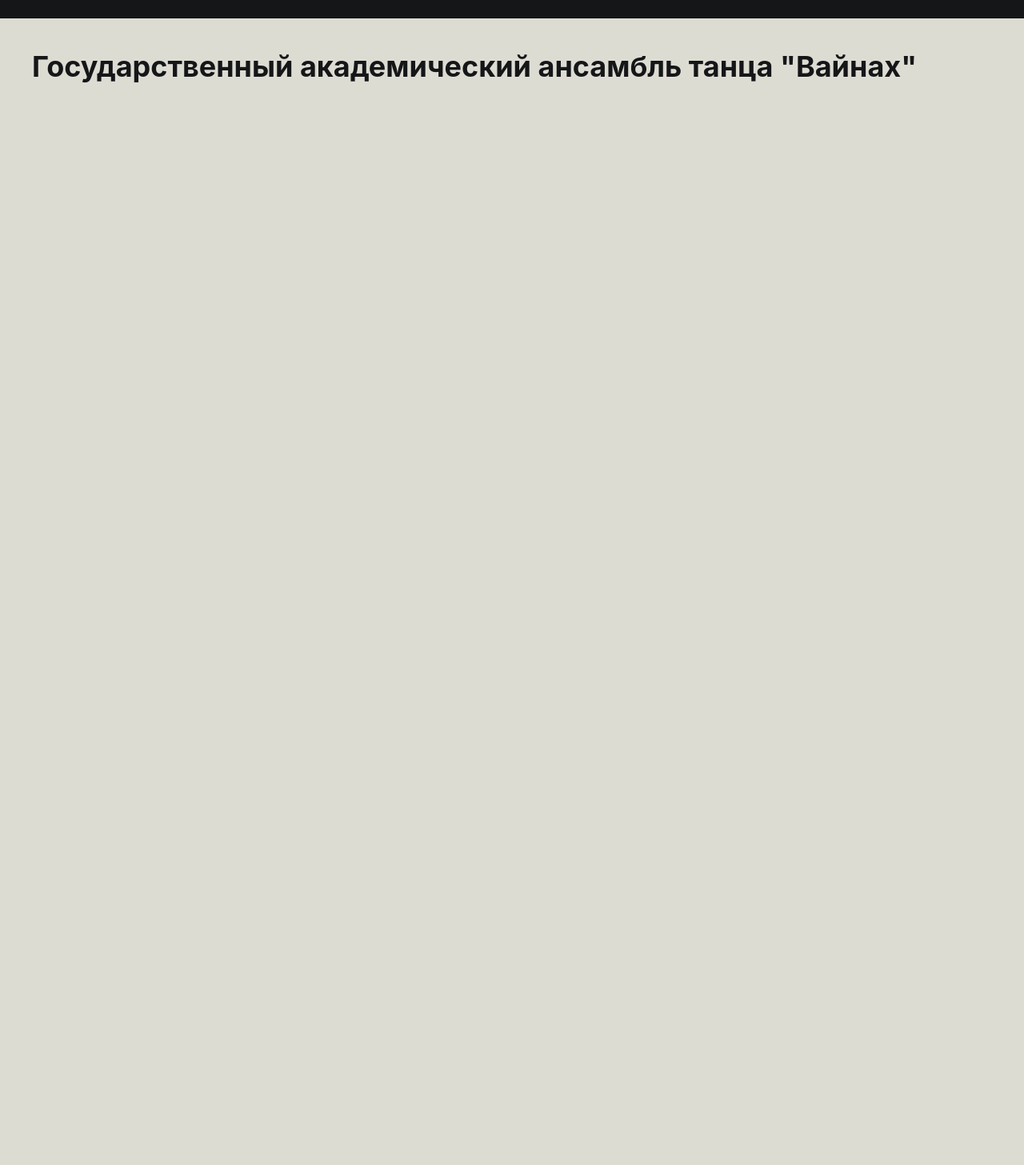
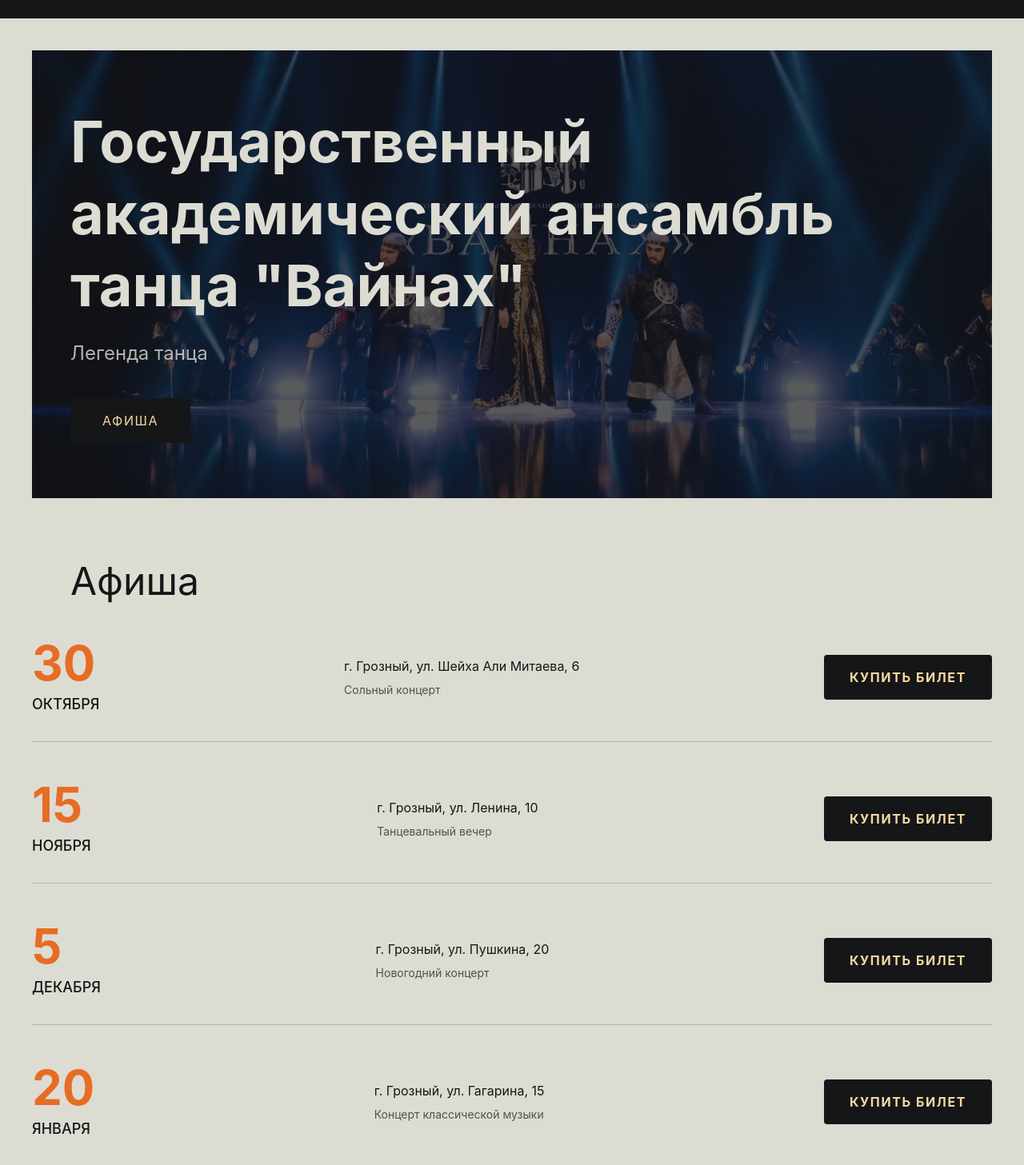
Before and after one commit to ibragim-ast/vainakh, a Next.js app: page / in a window 1280 px wide. Shown: the part 129-1586 px from the top of the page at 80% size. Before the commit the page ends 800 px from the top, so only its background shows below. Built offline with nearby package versions, Linux system fonts and the light colour scheme.

Commit message:
Добавлены карточки с логикой сортировки отдельным компонентом

```diff
--- a/src/app/page.tsx
+++ b/src/app/page.tsx
@@ -1,9 +1,11 @@
+import Hero from "@/components/blocks/Hero";
+import Afisha from "@/components/blocks/Afisha";
+
 export default function Home() {
   return (
     <div className="p-10">
-      <h1 className="text-4xl font-bold">
-        Государственный академический ансамбль танца "Вайнах"
-      </h1>
+      <Hero />
+      <Afisha />
     </div>
   );
 }
--- /dev/null
+++ b/src/components/blocks/Afisha.tsx
@@ -0,0 +1,61 @@
+import EventCard from "../ui/EventCard";
+
+const eventsData = [
+  {
+    id: 1,
+    dayOfTheMonth: 30,
+    month: "октября",
+    description: "Сольный концерт",
+    address: "г. Грозный, ул. Шейха Али Митаева, 6",
+    dateIso: "2026-10-30",
+  },
+  {
+    id: 2,
+    dayOfTheMonth: 15,
+    month: "ноября",
+    description: "Танцевальный вечер",
+    address: "г. Грозный, ул. Ленина, 10",
+    dateIso: "2026-11-15",
+  },
+  {
+    id: 4,
+    dayOfTheMonth: 20,
+    month: "января",
+    description: "Концерт классической музыки",
+    address: "г. Грозный, ул. Гагарина, 15",
+    dateIso: "2027-01-20",
+  },
+  {
+    id: 3,
+    dayOfTheMonth: 5,
+    month: "декабря",
+    description: "Новогодний концерт",
+    address: "г. Грозный, ул. Пушкина, 20",
+    dateIso: "2026-12-05",
+  },
+];
+
+export default function Afisha() {
+  return (
+    <section className="py-20 bg-brand-light">
+      <div className="max-w-6xl mx-auto px-4 md:px-6 w-full">
+        <h2 className="text-3xl md:text-5xl text-brand-dark">Афиша</h2>
+      </div>
+
+      {eventsData
+        .sort(
+          (a, b) =>
+            new Date(a.dateIso).getTime() - new Date(b.dateIso).getTime(),
+        )
+        .map((item) => (
+          <EventCard
+            key={item.id}
+            dayOfTheMonth={item.dayOfTheMonth}
+            month={item.month}
+            address={item.address}
+            description={item.description}
+          />
+        ))}
+    </section>
+  );
+}
--- /dev/null
+++ b/src/components/blocks/Hero.tsx
@@ -0,0 +1,27 @@
+import Image from "next/image";
+
+export default function Hero() {
+  return (
+    <section className="relative overflow-hidden min-h-[70vh] flex items-center bg-brand-light">
+      <Image
+        src="/hero-bg.webp"
+        alt="Выступление ансамбля Вайнах"
+        fill
+        priority
+        className="object-cover object-center"
+      />
+      <div className="absolute inset-0 bg-brand-dark/70"></div>
+      <div className="relative z-10 max-w-6xl mx-auto px-4 md:px-6 w-full">
+        <h1 className="font-sans font-bold text-3xl md:text-5xl lg:text-7xl text-brand-light mb-6 leading-tight">
+          Государственный академический ансамбль танца "Вайнах"
+        </h1>
+        <p className="md:mb-10 mb-6 text-xl md:text-2xl text-brand-light/80 max-w-2xl">
+          Легенда танца
+        </p>
+        <button className="text-sm md:text-base uppercase tracking-widest px-10 py-4 bg-brand-dark text-brand-gold rounded-sm transition-colors hover:bg-brand-orange hover:text-brand-dark">
+          Афиша
+        </button>
+      </div>
+    </section>
+  );
+}
--- /dev/null
+++ b/src/components/ui/EventCard.tsx
@@ -0,0 +1,34 @@
+interface EventCardProps {
+  dayOfTheMonth: number;
+  month: string;
+  description: string;
+  address: string;
+}
+
+export default function EventCard({
+  dayOfTheMonth,
+  month,
+  description,
+  address,
+}: EventCardProps) {
+  return (
+    <div className="mt-12 flex flex-col md:flex-row gap-6 md:gap-10 items-start md:items-center justify-between border-b border-brand-dark/20 pb-8">
+      <div className="flex flex-col gap-2">
+        <span className=" md:text-6xl font-sans  text-brand-orange text-5xl font-bold">
+          {dayOfTheMonth}
+        </span>
+        <span className="text-lg uppercase font-medium">{month}</span>
+      </div>
+      <div className="flex flex-col gap-2">
+        <span>{address}</span>
+        <p className="text-sm text-brand-dark/70">{description}</p>
+      </div>
+
+      <div>
+        <button className="bg-brand-dark text-brand-gold px-8 py-4 uppercase tracking-widest font-bold rounded-sm transition-colors hover:bg-brand-orange hover:text-brand-dark">
+          Купить билет
+        </button>
+      </div>
+    </div>
+  );
+}
```
Also changed, not shown: public/hero-bg.webp (added).
